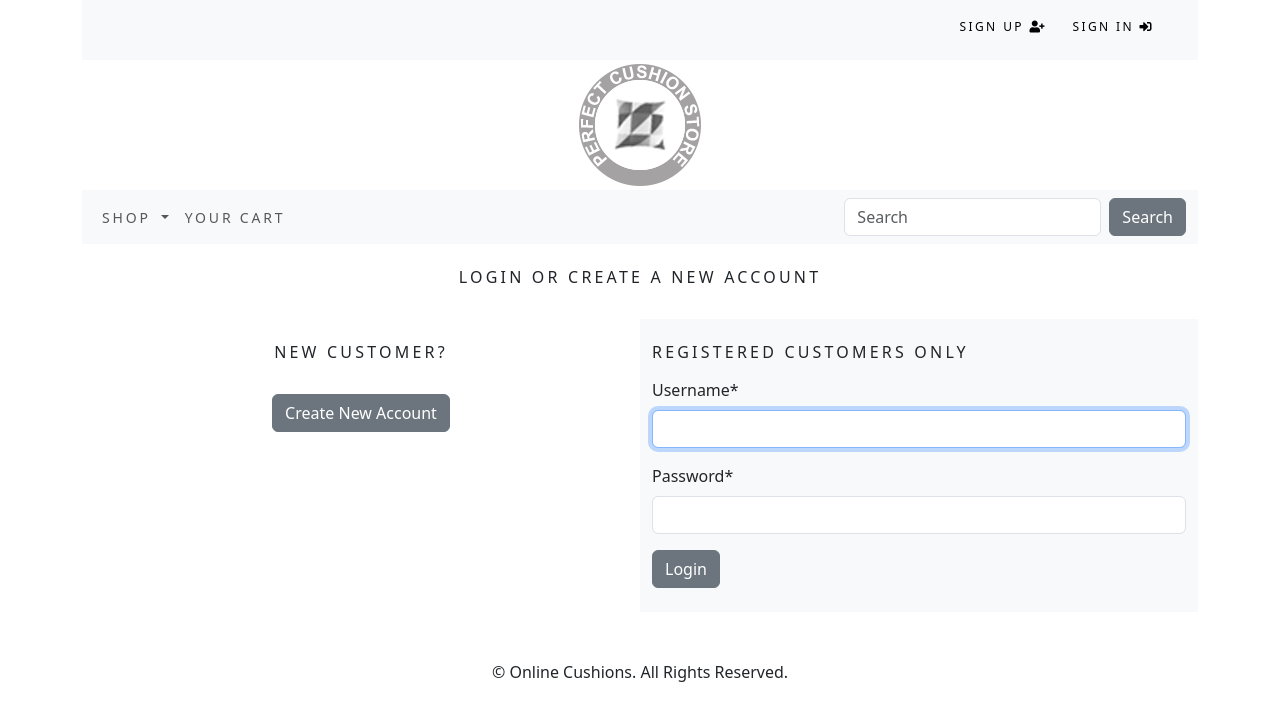
After one commit to X00194940-Rhys/Software-Development-CA2, a Django app: page /accounts/login/ in a window 1280 px wide. The commit adds this page. Shown: the top 721 px of the page. Run offline with Django 4.2, Linux system fonts and the light colour scheme; data comes from the database, SQL or seed files in the repository; both versions use the stored data as it was after the commit; some libraries are stand-ins or nearby versions.

Commit message:
sign in/out

```diff
--- /dev/null
+++ b/accounts/templates/registration/login.html
@@ -0,0 +1,39 @@
+{% extends "base.html" %}
+{% load static %}
+{% load crispy_forms_tags %}
+{% block metadescription %}
+    Sign in and enjoy the variety of stunning and comfy cushions.
+{% endblock %}
+{% block title %}
+    Login - Perfect Cushion Store
+{% endblock %}
+{% block content %}
+    <div class="container">
+        <br>
+        <h1 class="my_title text-center">Login or Create a New Account</h1>
+        <br>
+        <div class="row">
+            <div class="col-12 col-sm-12 col-md-12 col-lg-6 text-center my_custom_div">
+                <br>
+                <h2 class="my_title">New Customer?</h2>
+                <br>
+                <a href="{% url 'signup' %}" class="btn btn-secondary">Create New Account</a>
+            </div>
+            <div class="col-12 col-sm-12 col-md-12 col-lg-6 bg-light">
+                <div>
+                    <br>
+                    <h2 class="my_title">Registered Customers Only</h2>
+                    <form method="post">
+                        {% csrf_token %}
+                        <p>{{ form | crispy }}</p>
+                        <button type="submit" class="btn btn-secondary">Login</button>
+                    </form>
+                    <br>
+                </div>
+
+            </div>
+        </div>
+        <br>
+    </div>
+    <br>
+{% endblock %}
--- /dev/null
+++ b/accounts/urls.py
@@ -0,0 +1,7 @@
+from django.urls import path
+from shop import views
+from .views import SignUpView
+
+urlpatterns = [
+    path('create/', SignUpView.as_view(), name='signup'),
+]
--- a/cart/views.py
+++ b/cart/views.py
@@ -5,6 +5,7 @@ from django.core.exceptions import ObjectDoesNotExist
 from django.conf import settings
 import stripe
 from order.models import Order, OrderItem
+
 
 def _cart_id(request):
     cart = request.session.session_key
@@ -88,8 +89,7 @@ def cart_detail(request, total=0, counter=0, cart_items = None):
                     order_item.quantity)
                     products.save()
                     order_item.delete()
-                    '''The terminal will print this message when the order is
-                    saved'''
+                    '''The terminal will print this message when the order is saved'''
                     print('The order has been created')
                 return redirect ('order:thanks', order_details.id)
             except ObjectDoesNotExist:
--- a/onlineshop/urls.py
+++ b/onlineshop/urls.py
@@ -21,6 +21,8 @@ from django.conf.urls.static import static
 
 urlpatterns = [
     path('admin/', admin.site.urls),
+    path('accounts/', include('django.contrib.auth.urls')),
+    path('accounts/', include('accounts.urls')),
     path('',include('shop.urls')),
     path('search/', include('search_app.urls')),
     path('cart/', include('cart.urls')),
--- a/shop/templates/base.html
+++ b/shop/templates/base.html
@@ -11,6 +11,10 @@
 </head>
 <body>
         <div class="container">
+                <div class="container-fluid bg-light navbar-fixed-top my_top_navbar_div">
+                    {% include 'top-navbar.html' %}
+                </div>
+
                 {% include 'header.html' %}
                 {% include 'navbar.html' %}
                 {% block content %}
--- /dev/null
+++ b/shop/templates/top-navbar.html
@@ -0,0 +1,24 @@
+<div class="container">
+    <div class="my_custom_menu">
+        <ul>
+            {% if user.is_authenticated %}
+            <li>
+                Welcome, <a href="#" class="dropdown-toggle" data-bs-toggle="dropdown"
+                aria-haspopup="true" aria-expanded="false">{{ user.username }}
+                <i class="fas fa-user-circle"></i></a>
+            </li>
+            <li>
+                <a href="{% url 'logout' %}">Sign Out <i class="fas fa-sign-out-alt"></i></a>
+            </li>
+            {% else %}
+            <li>
+                <a href="{% url 'signup' %}">Sign Up <i class="fas fa-user-plus"></i></a>
+            </li>
+            <li>
+                <a href="{% url 'login' %}">Sign In <i class="fas fa-sign-in-alt"></i></a>
+            </li>
+            {% endif %}
+        </ul>
+
+    </div>
+</div>
--- a/static/css/custom.css
+++ b/static/css/custom.css
@@ -146,3 +146,37 @@
     background-image: none !important;
     background: none !important;
 }
+
+.errorlist li {
+	color: red;
+	font-weight: bold;
+}
+
+.my_custom_div {
+	margin-bottom: 20px !important;
+}
+
+.my_top_navbar_div {
+	height: 60px;
+	line-height: 50px;
+}
+.my_custom_menu {
+	text-align: right !important;
+}
+.my_custom_menu ul li {
+	list-style: none;
+	color: #000;
+	text-transform: uppercase;
+	letter-spacing: .2em;
+	font-size: 12px;
+	padding-right: 20px;
+	display: inline;
+}
+.my_custom_menu ul li a {
+	text-decoration: none;
+	color: #000;
+	list-style: none;
+	text-transform: uppercase;
+	letter-spacing: .2em;
+	font-size: 12px;
+}
```
Also changed, not shown: accounts/templates/registration/signup.html (added, +34 -0 lines), accounts/views.py (+21 -2 lines), onlineshop/settings.py (+7 -0 lines), db.sqlite3.
